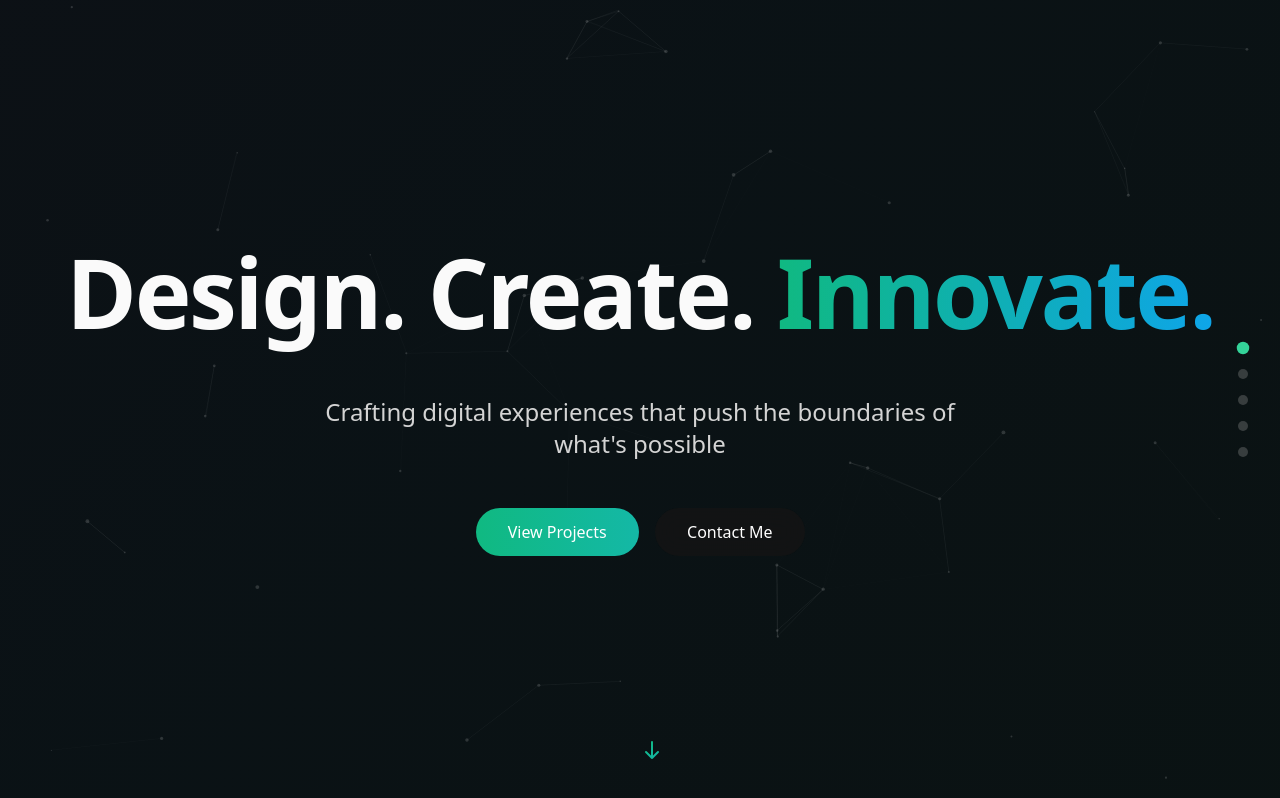
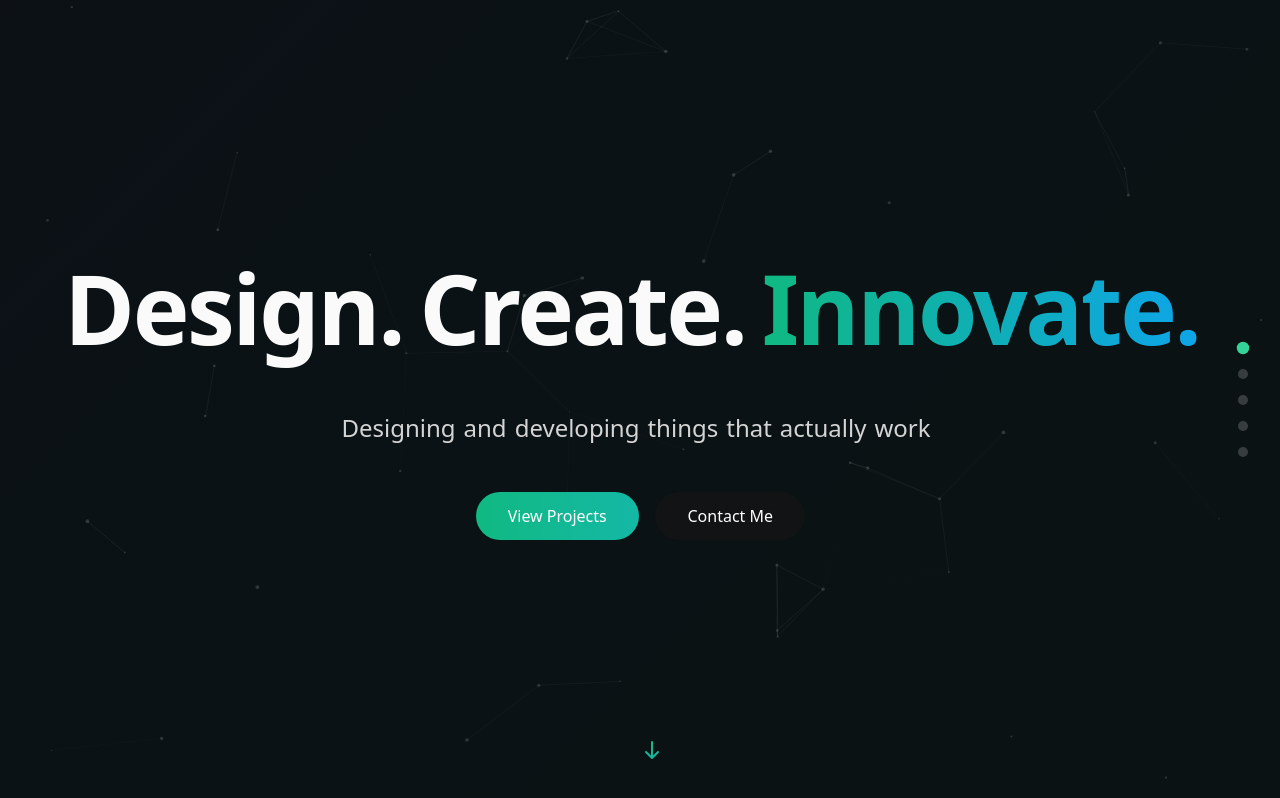
Before and after one commit to lumijiez/lumijiez-web, a SvelteKit app: page / in a window 1280 px wide. Shown: the top 798 px of the page. Built offline with nearby package versions, Linux system fonts and the light colour scheme.

Commit message:
animated 3 word title

```diff
--- a/src/routes/+page.svelte
+++ b/src/routes/+page.svelte
@@ -443,11 +443,27 @@
 			<div class="flex flex-col justify-center text-center z-10 px-4" in:smoothScale={{duration: 1000}} out:smoothScale={{duration: 100}}>
 				<div class="mb-8 relative inline-block perspective-1000" style="transform: perspective(1000px) rotateY({$mousePos.x / 500}deg) rotateX({-$mousePos.y / 50}deg)">
 					<h1 class="text-5xl md:text-8xl font-bold text-neutral-50 mb-6 tracking-tight">
-						Design. Create. <span class="gradient-text">Innovate.</span>
+						{#each ['Design.', 'Create.', 'Innovate.'] as word, i}
+							<span
+								in:fly|global={{ y: 50, duration: 800, delay: i * 300 }}
+								out:fade|global={{ duration: 100 }}
+								class="inline-block mr-4 {word === 'Innovate.' ? 'gradient-text' : ''}"
+							>
+									{word}
+							</span>
+						{/each}
 					</h1>
 				</div>
 				<p class="text-xl md:text-2xl text-neutral-300 max-w-2xl mx-auto leading-relaxed">
-					Crafting digital experiences that push the boundaries of what's possible
+					{#each ['Designing', 'and', 'developing', 'things', 'that', 'actually', 'work'] as word, i}
+                    <span
+											in:fade|global={{ duration: 200, delay: i * 100 }}
+											out:fade|global={{ duration: 100 }}
+											class="inline-block mr-2"
+										>
+                        {word}
+                    </span>
+					{/each}
 				</p>
 				<div class="mt-12 flex flex-wrap justify-center gap-4">
 					<button
@@ -476,12 +492,12 @@
 
 	<section id="about" class="h-screen flex items-start justify-center bg-[#0a0a0a] relative overflow-y-auto">
 		{#if currentSection === 'about'}
-			<div class="w-full h-full flex items-start pt-4 md:pt-16 pb-16 px-4 md:px-8"
+			<div class="w-full h-full flex items-start md:pt-6 pb-16 px-4 md:px-8"
 					 in:fade={{duration: 800}}
 					 out:fade={{duration:100}}>
 				<div class="max-w-7xl mx-auto w-full">
 					<div class="text-center mb-4" in:fly={{ y: 30, duration: 1000 }}>
-						<h2 class="text-4xl md:text-5xl lg:text-6xl font-bold text-neutral-50">
+						<h2 class="text-4xl md:text-5xl lg:text-6xl font-bold text-neutral-50 md:pb-4">
 							About <span class="gradient-text">Me</span>
 						</h2>
 					</div>
```
